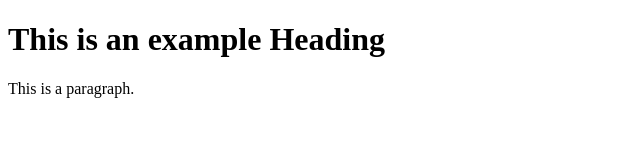
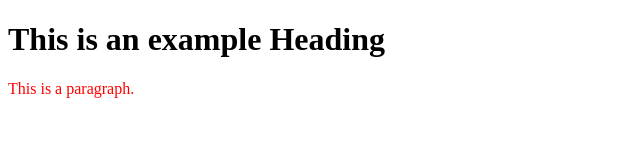
Before and after one commit to peterdcasey/160fall18, a plain HTML site: page index.html in a window 1280 px wide. Shown: the whole page, without its empty margins (0-640 px from the left). Drawn offline with Linux system fonts and the light colour scheme.

Commit message:
Update index.html

```diff
--- a/index.html
+++ b/index.html
@@ -6,7 +6,7 @@
 <body>
 
 <h1>This is an example Heading</h1>
-<p>This is a paragraph.</p>
+<p><font color="red">This is a paragraph.</font></p>
 
 </body>
 </html>
```
